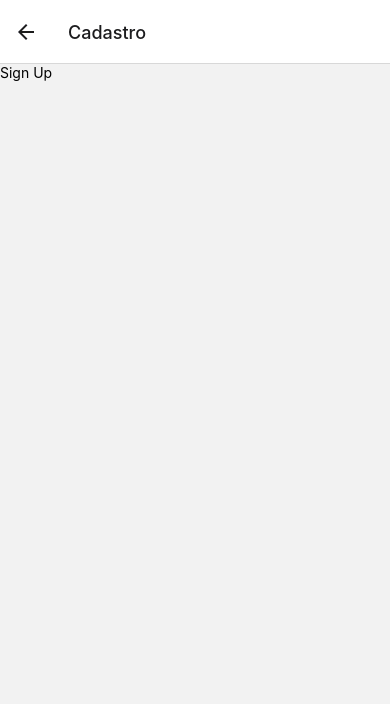
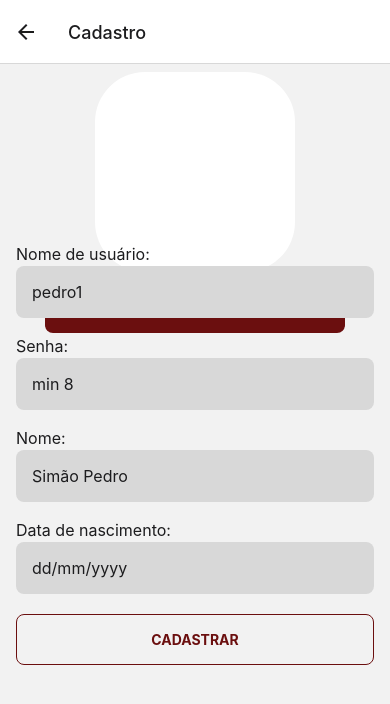
Before and after one commit to dijalmasilva/projeto-alianca-graphcsm-react-native, a React Native app: screen /signUp in a window 390 px wide. Shown: the top 704 px of the page. Built offline with nearby package versions, Linux system fonts and the light colour scheme.

Commit message:
Create SignUp Page

```diff
--- a/app.json
+++ b/app.json
@@ -28,6 +28,15 @@
     },
     "web": {
       "favicon": "./assets/favicon.png"
-    }
+    },
+    "plugins": [
+      [
+        "expo-image-picker",
+        {
+          "photosPermission": "Permita que ${PRODUCT_NAME} acesse suas fotos.",
+          "cameraPermission": "Permita que ${PRODUCT_NAME} acesse sua câmera."
+        }
+      ]
+    ]
   }
 }
--- a/components/input/avatar-input.tsx
+++ b/components/input/avatar-input.tsx
@@ -0,0 +1,67 @@
+import {Image, StyleSheet, View} from "react-native";
+import {useState} from "react";
+import {PrimaryButton} from "../button/button";
+import {useTheme} from "@react-navigation/native";
+import * as ImagePicker from 'expo-image-picker';
+
+const AvatarInput = () => {
+    const theme = useTheme();
+    const [imgUri, setImage] = useState('')
+
+    const getPickImage = async () => {
+        const result = await ImagePicker.launchImageLibraryAsync({
+            mediaTypes: ImagePicker.MediaTypeOptions.Images,
+            allowsEditing: true,
+            aspect: [4, 5],
+            quality: 1,
+        })
+
+        if (!result.cancelled) {
+            console.log(result)
+            setImage(result.uri)
+        }
+    }
+
+    const combineStyleImageContainer = StyleSheet.flatten([
+        {backgroundColor: theme.colors.card},
+        styles.imageContainer,
+    ])
+
+    return (
+        <View style={styles.container}>
+            <View style={combineStyleImageContainer}>
+                <Image source={{uri: imgUri}} style={styles.image}/>
+            </View>
+            <View style={styles.buttonContainer}>
+                <PrimaryButton onPress={getPickImage}>
+                    Escolher imagem
+                </PrimaryButton>
+            </View>
+        </View>
+    )
+}
+
+const styles = StyleSheet.create({
+    container: {
+        flex: 1,
+        alignItems: "center",
+        flexDirection: "column",
+    },
+    imageContainer: {
+        width: 200,
+        height: 200,
+        borderRadius: 50,
+    },
+    image: {
+        resizeMode: "cover",
+        borderRadius: 50,
+        width: "100%",
+        height: "100%"
+    },
+    buttonContainer: {
+        marginTop: 8,
+        marginBottom: 16,
+    }
+})
+
+export default AvatarInput
--- a/components/input/input.tsx
+++ b/components/input/input.tsx
@@ -0,0 +1,62 @@
+import {StyleSheet, Text, TextInput, TextInputProps, View} from "react-native";
+import {useTheme} from "@react-navigation/native";
+
+type Props = TextInputProps;
+
+const Input = ({
+   style,
+   defaultValue,
+   value,
+   onFocus,
+   label,
+   placeholder,
+   secureTextEntry,
+   textContentType,
+   onChangeText,
+   children,
+   ...props
+}: Props) => {
+    const theme = useTheme();
+
+    const combineStyle = StyleSheet.flatten([
+        {backgroundColor: theme.colors.border, color: theme.colors.text},
+        styles.input,
+        style
+    ])
+
+    const combineStyleText = StyleSheet.flatten([
+        {color: theme.colors.text},
+        styles.text
+    ])
+
+    return (
+        <View>
+            <Text style={combineStyleText}>{label}:</Text>
+            <TextInput onFocus={onFocus} defaultValue={defaultValue} value={value} placeholder={placeholder}
+                       secureTextEntry={secureTextEntry} textContentType={textContentType} onChangeText={onChangeText}
+                       style={combineStyle} {...props}>{children}</TextInput>
+        </View>
+    )
+}
+
+const styles = StyleSheet.create({
+    container: {
+        flex: 1,
+        flexDirection: "column",
+    },
+    text: {
+        flex: 1,
+        fontSize: 16,
+        marginVertical: 2,
+    },
+    input: {
+        flex: 1,
+        padding: 16,
+        width: '100%',
+        marginBottom: 16,
+        fontSize: 16,
+        borderRadius: 8
+    }
+})
+
+export default Input
--- a/package.json
+++ b/package.json
@@ -12,9 +12,11 @@
   },
   "dependencies": {
     "@apollo/client": "^3.6.9",
+    "@react-native-community/datetimepicker": "6.1.2",
     "@react-navigation/native": "^6.0.11",
     "@react-navigation/native-stack": "^6.7.0",
     "expo": "~45.0.0",
+    "expo-image-picker": "~13.1.1",
     "expo-status-bar": "~1.3.0",
     "graphql": "^16.5.0",
     "graphql-tag": "^2.12.6",
--- a/screens/sign-up/sign-up.tsx
+++ b/screens/sign-up/sign-up.tsx
@@ -1,11 +1,48 @@
-import {Text, View} from "react-native";
+import {ScrollView, StyleSheet, View} from "react-native";
+import MainLayout from "../../layouts/MainLayout";
+import Input from "../../components/input/input";
+import AvatarInput from "../../components/input/avatar-input";
+import {BorderButton} from "../../components/button/button";
+import { DateTimePickerAndroid } from '@react-native-community/datetimepicker';
+import {useState} from "react";
 
 const SignUp = () => {
+    const [birthday, setBirthday] = useState('')
+
+    const updateBirthday = (event, selectedDate) => {
+        event.preventDefault();
+        setBirthday(selectedDate.toString())
+    }
+
+    const openDatePicker = () => {
+        DateTimePickerAndroid.open({
+            value: new Date(),
+            onChange: updateBirthday,
+            mode: "date",
+        })
+    }
+
     return (
-        <View>
-            <Text>Sign Up</Text>
-        </View>
+        <MainLayout>
+            <ScrollView>
+                <AvatarInput/>
+                <Input label="Nome de usuário" placeholder="pedro1" textContentType="nickname"/>
+                <Input label="Senha" placeholder="min 8" textContentType="password" secureTextEntry/>
+                <Input label="Nome" textContentType="name" placeholder="Simão Pedro"/>
+                <Input defaultValue={birthday} onFocus={openDatePicker} label="Data de nascimento" placeholder="dd/mm/yyyy"/>
+                <View style={styles.buttonSubmit}>
+                    <BorderButton> Cadastrar </BorderButton>
+                </View>
+            </ScrollView>
+        </MainLayout>
     )
 }
 
+const styles = StyleSheet.create({
+    buttonSubmit: {
+        flex: 1,
+        marginBottom: 16,
+    }
+})
+
 export default SignUp
```
Also changed, not shown: 1 other file (tests, documents, lock files or other folders).
